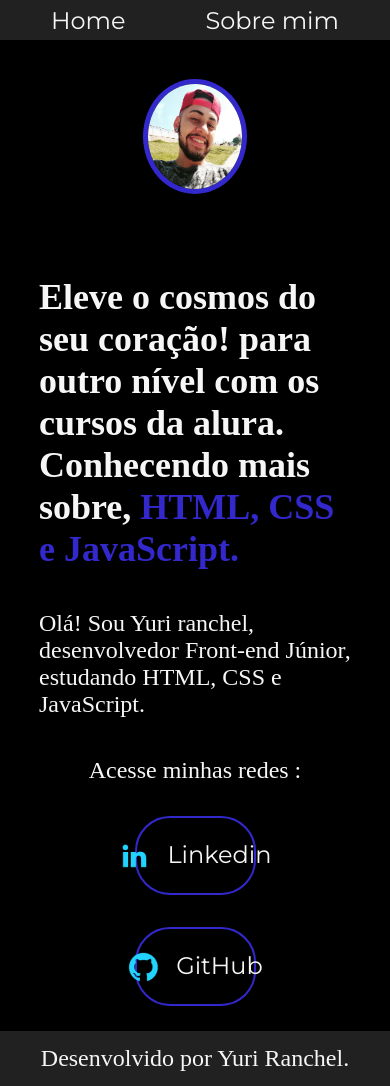
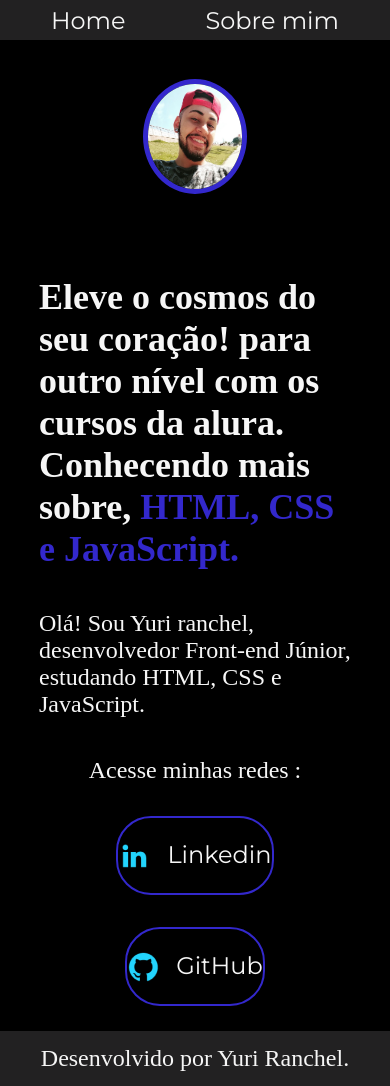
Before and after one commit to Yranchel/Project, a plain HTML site: page index.html in a window 390 px wide. Drawn offline with Linux system fonts and the light colour scheme; a web font is replaced by a local one.

Commit message:
Correção da responsividade dos botões

```diff
--- a/style.css
+++ b/style.css
@@ -149,4 +149,7 @@
   .apresentacao_conteudo{
     width: auto;
   }
+  .apresentacao_links_redes{
+    width: auto;
+  }
 }
```
